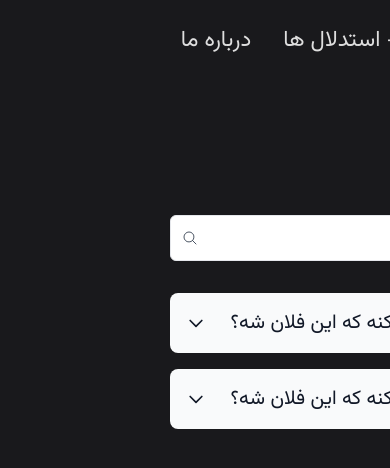
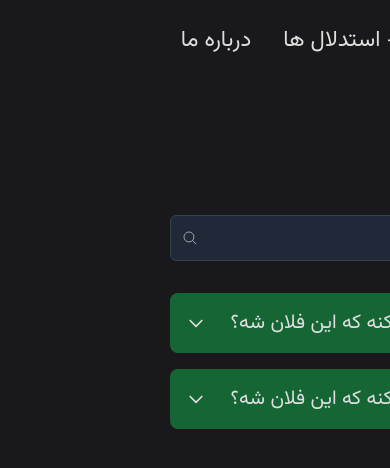
Before and after one commit to ParsaJR/CarnismDebunked, a Vue app: page /general in a window 390 px wide. Shown: the top 468 px of the page. Built offline with nearby package versions, Linux system fonts and the light colour scheme.

Commit message:
faq body improvement

```diff
--- a/src/components/faqs-component.vue
+++ b/src/components/faqs-component.vue
@@ -8,10 +8,10 @@
             <label for="Search" class="sr-only"> Search for... </label>
 
             <input type="text" id="Search" placeholder="جستجو"
-                class="w-full rounded-md border-gray-200 py-2.5 pe-10 shadow-sm dark:border-gray-700 dark:bg-gray-800 dark:text-white sm:text-sm" />
+                class="w-full rounded-md py-2.5 pe-10 shadow-sm border-gray-700 bg-gray-800 text-white sm:text-sm" />
 
             <span class="absolute inset-y-0 end-0 grid w-10 place-content-center">
-                <button type="button" class="text-gray-600 hover:text-gray-700 dark:text-gray-400 dark:hover:text-gray-300">
+                <button type="button" class="text-gray-400 hover:text-gray-300">
                     <span class="sr-only">Search</span>
 
                     <svg xmlns="http://www.w3.org/2000/svg" fill="none" viewBox="0 0 24 24" stroke-width="1.5"
@@ -25,7 +25,30 @@
         <div class="space-y-4">
     <details class="group [&_summary::-webkit-details-marker]:hidden">
       <summary
-        class="flex cursor-pointer items-center justify-between gap-1.5 rounded-lg bg-gray-50 p-4 text-gray-900 dark:bg-gray-900 dark:text-white"
+        class="flex cursor-pointer items-center justify-between gap-1.5 rounded-lg bg-green-800 p-4"
+      >
+        <h3 class="font-medium">چطور ممکنه که این فلان شه؟</h3>
+
+        <svg
+          class="h-5 w-5 shrink-0 transition duration-300 group-open:-rotate-180"
+          xmlns="http://www.w3.org/2000/svg"
+          fill="none"
+          viewBox="0 0 24 24"
+          stroke="currentColor"
+        >
+        >
+          <path stroke-linecap="round" stroke-linejoin="round" stroke-width="2" d="M19 9l-7 7-7-7" />
+        </svg>
+      </summary>
+
+      <p class="mt-4 px-4 leading-relaxed">
+        لورم ایپسوم متن ساختگی با تولید سادگی نامفهوم از صنعت چاپ و با استفاده از طراحان گرافیک است. چاپگرها و متون بلکه روزنامه و مجله در ستون و سطرآنچنان که لازم است و برای شرایط فعلی تکنولوژی مورد نیاز و کاربردهای متنوع با هدف بهبود ابزارهای کاربردی می باشد.
+      </p>
+    </details>
+
+    <details class="group [&_summary::-webkit-details-marker]:hidden">
+      <summary
+        class="flex cursor-pointer items-center justify-between gap-1.5 rounded-lg bg-green-800 p-4"
       >
         <h3 class="font-medium">چطور ممکنه که این فلان شه؟</h3>
 
@@ -44,28 +67,6 @@
         لورم ایپسوم متن ساختگی با تولید سادگی نامفهوم از صنعت چاپ و با استفاده از طراحان گرافیک است. چاپگرها و متون بلکه روزنامه و مجله در ستون و سطرآنچنان که لازم است و برای شرایط فعلی تکنولوژی مورد نیاز و کاربردهای متنوع با هدف بهبود ابزارهای کاربردی می باشد.
       </p>
     </details>
-
-    <details class="group [&_summary::-webkit-details-marker]:hidden">
-      <summary
-        class="flex cursor-pointer items-center justify-between gap-1.5 rounded-lg bg-gray-50 p-4 text-gray-900 dark:bg-gray-900 dark:text-white"
-      >
-        <h3 class="font-medium">چطور ممکنه که این فلان شه؟</h3>
-
-        <svg
-          class="h-5 w-5 shrink-0 transition duration-300 group-open:-rotate-180"
-          xmlns="http://www.w3.org/2000/svg"
-          fill="none"
-          viewBox="0 0 24 24"
-          stroke="currentColor"
-        >
-          <path stroke-linecap="round" stroke-linejoin="round" stroke-width="2" d="M19 9l-7 7-7-7" />
-        </svg>
-      </summary>
-
-      <p class="mt-4 px-4 leading-relaxed text-gray-700 dark:text-gray-200">
-        لورم ایپسوم متن ساختگی با تولید سادگی نامفهوم از صنعت چاپ و با استفاده از طراحان گرافیک است. چاپگرها و متون بلکه روزنامه و مجله در ستون و سطرآنچنان که لازم است و برای شرایط فعلی تکنولوژی مورد نیاز و کاربردهای متنوع با هدف بهبود ابزارهای کاربردی می باشد.
-      </p>
-    </details>
   </div>
 
     </section>
```
